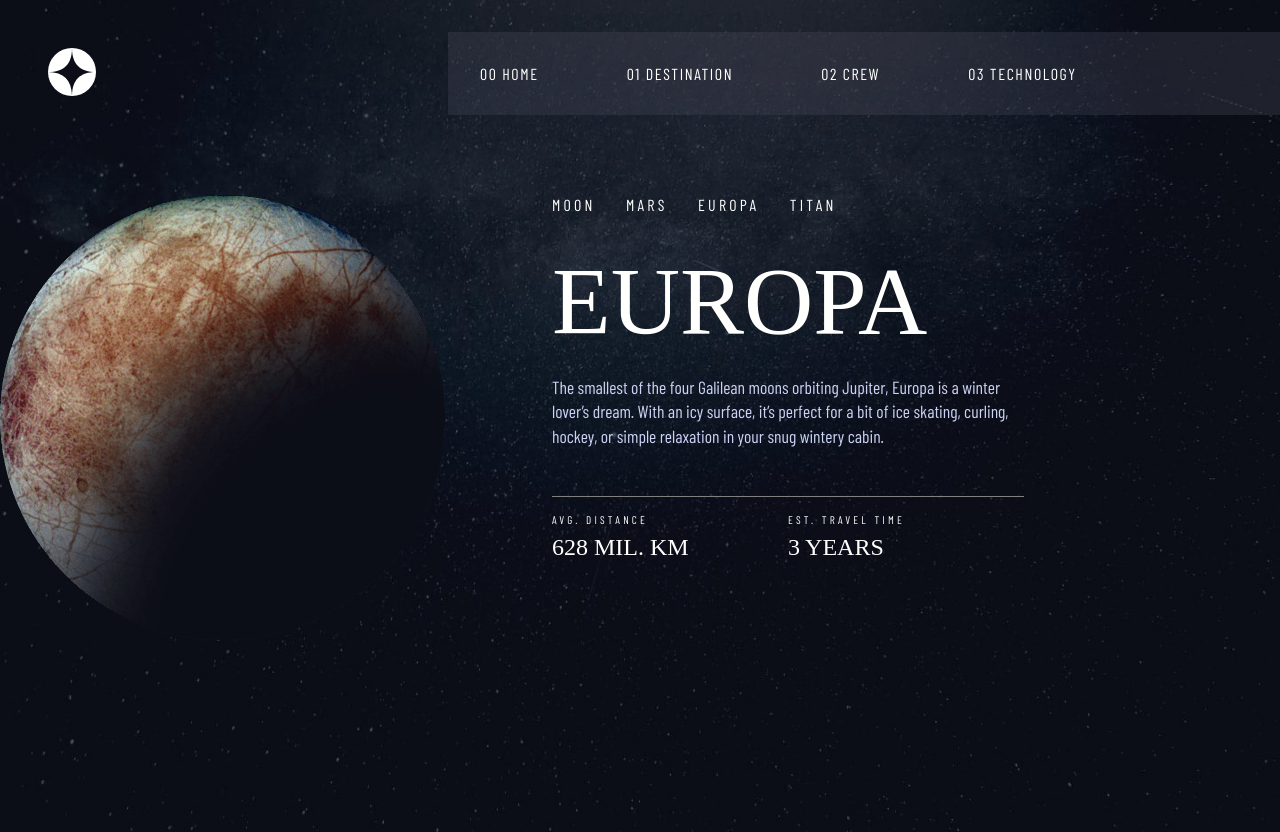
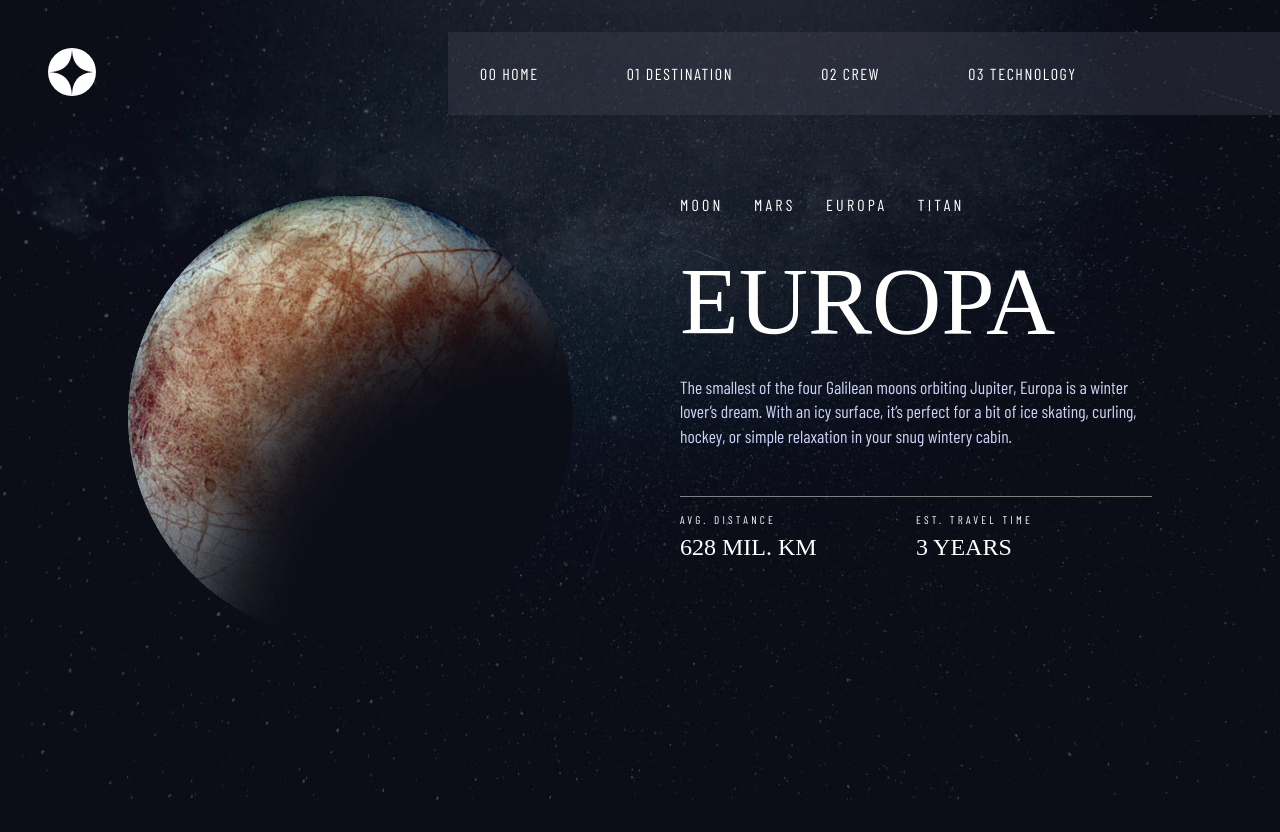
Before and after one commit to jakegodsall/space-tourism-website-frontend-practice, a Django app: page /destination/ in a window 1280 px wide. After the commit the page ends 800 px from the top, so only its background shows below. Run offline with Django 4.2, Linux system fonts and the light colour scheme; some web fonts are replaced.

Commit message:
centre aligned deestination component

```diff
--- a/destination/static/destination/index.css
+++ b/destination/static/destination/index.css
@@ -5,4 +5,7 @@
     background-size: 100% 100%;
 
     color: var(--primary-text);
+
+    display: flex;
+    flex-direction: column;
 }
--- a/destination/static/destination/partials/destination.css
+++ b/destination/static/destination/partials/destination.css
@@ -1,6 +1,8 @@
 .grid {
+    margin-inline: 0 auto;
     margin-top: 5rem;
-    padding-inline: 0 auto;
+    margin-left: auto;
+    margin-right: auto;
     width: 80%;
 
     display: grid;
```
